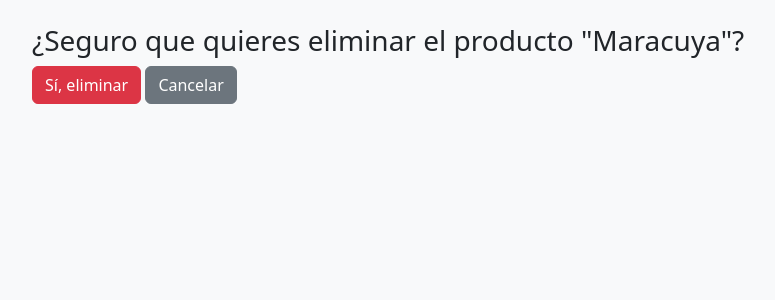
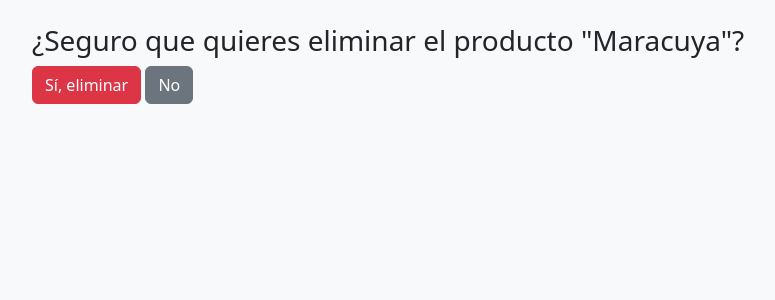
Before and after one commit to Toneyka/-CRM-producto, a Django app: page /productos/6/eliminar/ in a window 1280 px wide. Shown: the part 56-356 px from the top of the page, without its empty margins (62-837 px from the left). Run offline with Django 5.2, Linux system fonts and the light colour scheme; a user stored in the database is signed in; data comes from the database, SQL or seed files in the repository.

Commit message:
cambie una palabra

```diff
--- a/core/templates/producto_confirm_delete.html
+++ b/core/templates/producto_confirm_delete.html
@@ -7,7 +7,7 @@
     <form method="post">
         {% csrf_token %}
         <button type="submit" class="btn btn-danger">Sí, eliminar</button>
-        <a href="{% url 'producto_list' %}" class="btn btn-secondary">Cancelar</a>
+        <a href="{% url 'producto_list' %}" class="btn btn-secondary">No</a>
     </form>
 </div>
 {% endblock %}
```
